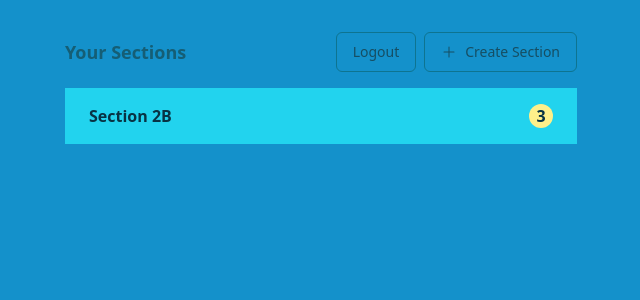
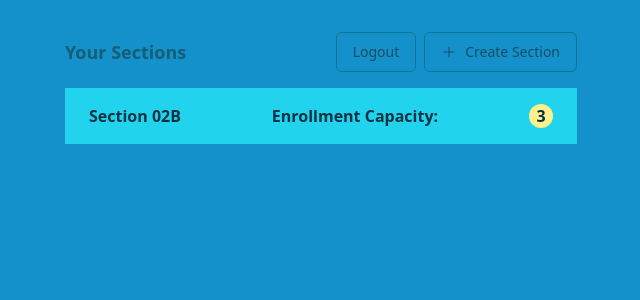
Before and after one commit to kylepet/CS-320-Manager-App-Frontend, a Next.js app: page /dashboard in a window 1280 px wide. Shown: the top 300 px of the page, without its empty margins (319-959 px from the left). Built offline with nearby package versions, Linux system fonts and the light colour scheme; no server answers.

Commit message:
asthetic dashboard changes

```diff
--- a/src/pages/dashboard.tsx
+++ b/src/pages/dashboard.tsx
@@ -77,7 +77,10 @@ export default function Dashboard() {
                     <CollapsibleTrigger className="w-full block">
                         <div className="flex items-center bg-cyan-400 px-6 py-4 justify-between">
                             <div className="text-cyan-950 font-semibold">
-                                Section 2B
+                                Section 02B
+                            </div>
+                            <div className = "text-cyan-950 font-semibold justify-stretch">
+                                Enrollment Capacity:
                             </div>
                             <div className="w-6 h-6 bg-yellow-200 rounded-full text-cyan-950 font-semibold">
                                 3
@@ -89,7 +92,7 @@ export default function Dashboard() {
                             <div>
                                 <ul className="space-y-2">
                                 <li className="bg-cyan-100 px-3 py-2 rounded flex justify-between items-center">
-                                        <span>Michael Jordan</span>
+                                        <span>Student 1</span>
                                         <span className="space-x-2">
                                             <Button size='sm' variant='destructive'>
                                                 <Trash className="h-4 w-4" />
@@ -99,7 +102,7 @@ export default function Dashboard() {
                                     <li className="bg-yellow-100 px-3 py-2 rounded flex justify-between items-center">
                                         <span className="flex justify-between items-center">
                                             <ExclamationCircleIcon className="h-4 w-4 mr-1 text-yellow-500" />
-                                            Wiz Khalifa
+                                            Student 2
                                         </span>
                                         <span className="space-x-2">
                                             <Button size='sm' variant='subtle'>
```
